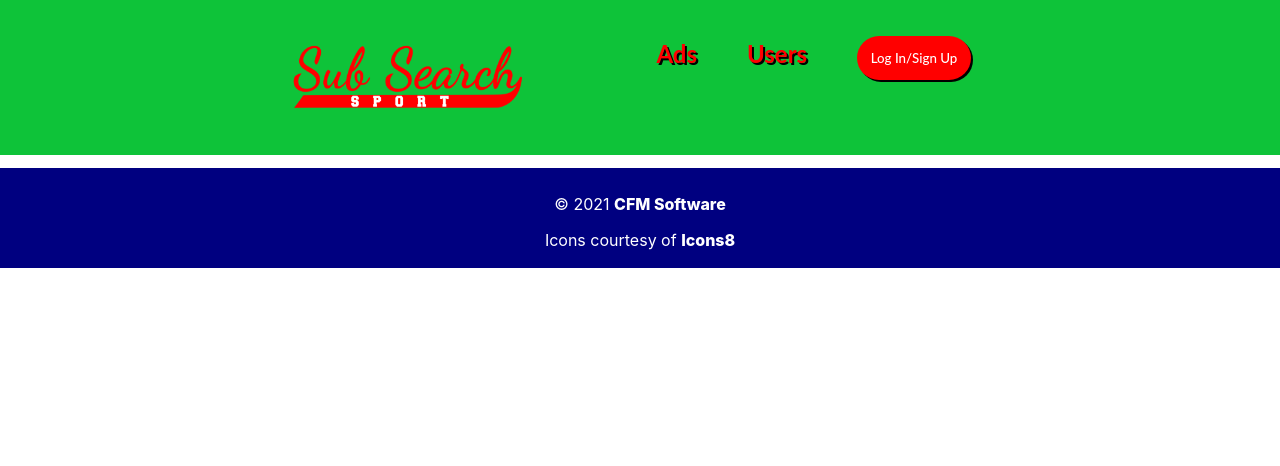
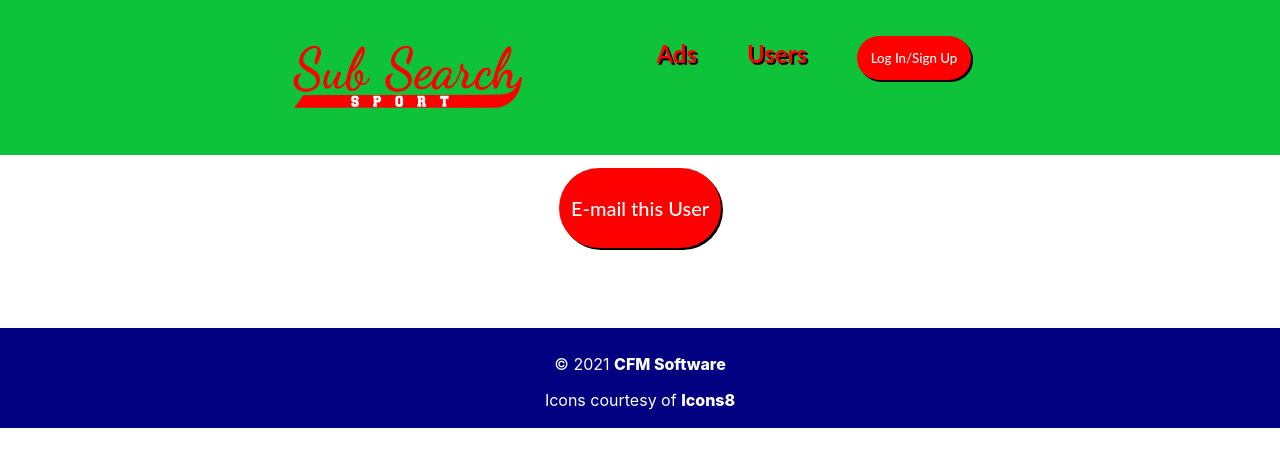
Before and after one commit to tlasalle5027/SubSearchSports, a React (Create React App) app in the folder client/: page /users/1 in a window 1280 px wide. Shown: the top 466 px of the page. Built offline with nearby package versions, Linux system fonts and the light colour scheme; no server answers.

Commit message:
Added e-mail button to user profile

```diff
--- a/client/src/components/Homepage/Homepage.css
+++ b/client/src/components/Homepage/Homepage.css
@@ -28,7 +28,6 @@
     text-align: center;
     transition: background-color .25s;
     width: 10.11rem;
-
 }
 
 .logInButtonHomePage:hover {
--- a/client/src/components/UsersPage/UserProfile/UserProfile.css
+++ b/client/src/components/UsersPage/UserProfile/UserProfile.css
@@ -1,3 +1,20 @@
+.contactPlayer{
+    background-color: #FF0000;
+    border: 2px;
+    border-radius: 44px;
+    box-shadow: 2px 2px #000;
+    color: #FFF;
+    cursor: pointer;
+    font-family: 'Lato', sans-serif;
+    font-size: 1.25rem;
+    font-weight: 500;
+    margin-bottom: 2rem;
+    padding: 1.75rem .5rem;
+    text-align: center;
+    transition: background-color .25s;
+    width: 10.11rem;
+}
+
 .userProfile{
     margin: 3rem auto;
 }
--- a/client/src/components/UsersPage/UserProfile/UserProfile.js
+++ b/client/src/components/UsersPage/UserProfile/UserProfile.js
@@ -12,6 +12,8 @@ class UserProfile extends React.Component{
             user: [],
             profileInfo: []
         };
+
+        this.createMailToLink = this.createMailToLink.bind(this);
     }
 
     componentDidMount(){
@@ -28,12 +30,18 @@ class UserProfile extends React.Component{
         });
     }
 
+    createMailToLink(){
+        return `mailto:${this.state.user.email}?subject=I found you on Sub Search Sport`;
+
+    }
+
     render(){
         return(
             <section className="userProfile">
                 <h1>{this.state.user.first_name} {this.state.user.last_name}</h1>
                 <h2>{this.state.user.user_name}</h2>
                 <p>{this.state.profileInfo.profile_bio}</p>
+                <a href={this.createMailToLink()}><button className="contactPlayer">E-mail this User</button></a>
             </section>
         );
     }
```
Also changed, not shown: 1 other file (tests, documents, lock files or other folders).
